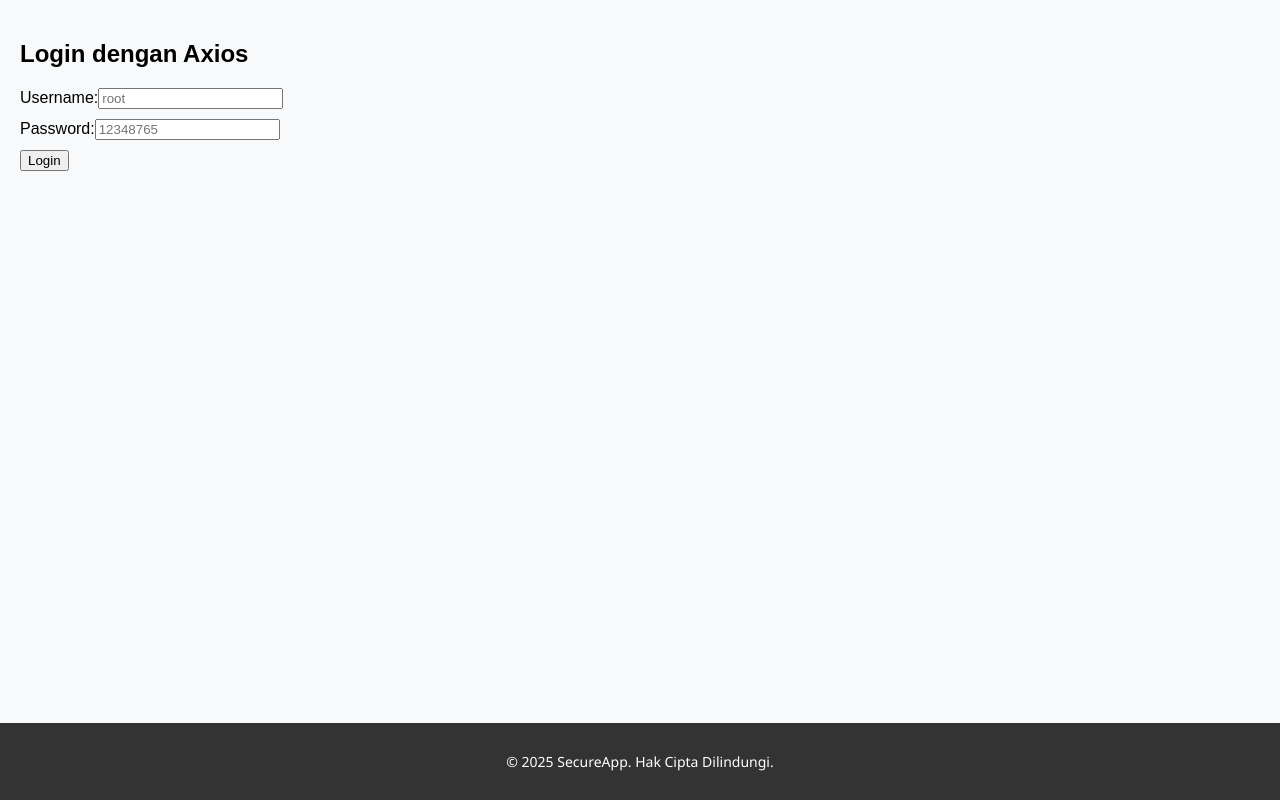
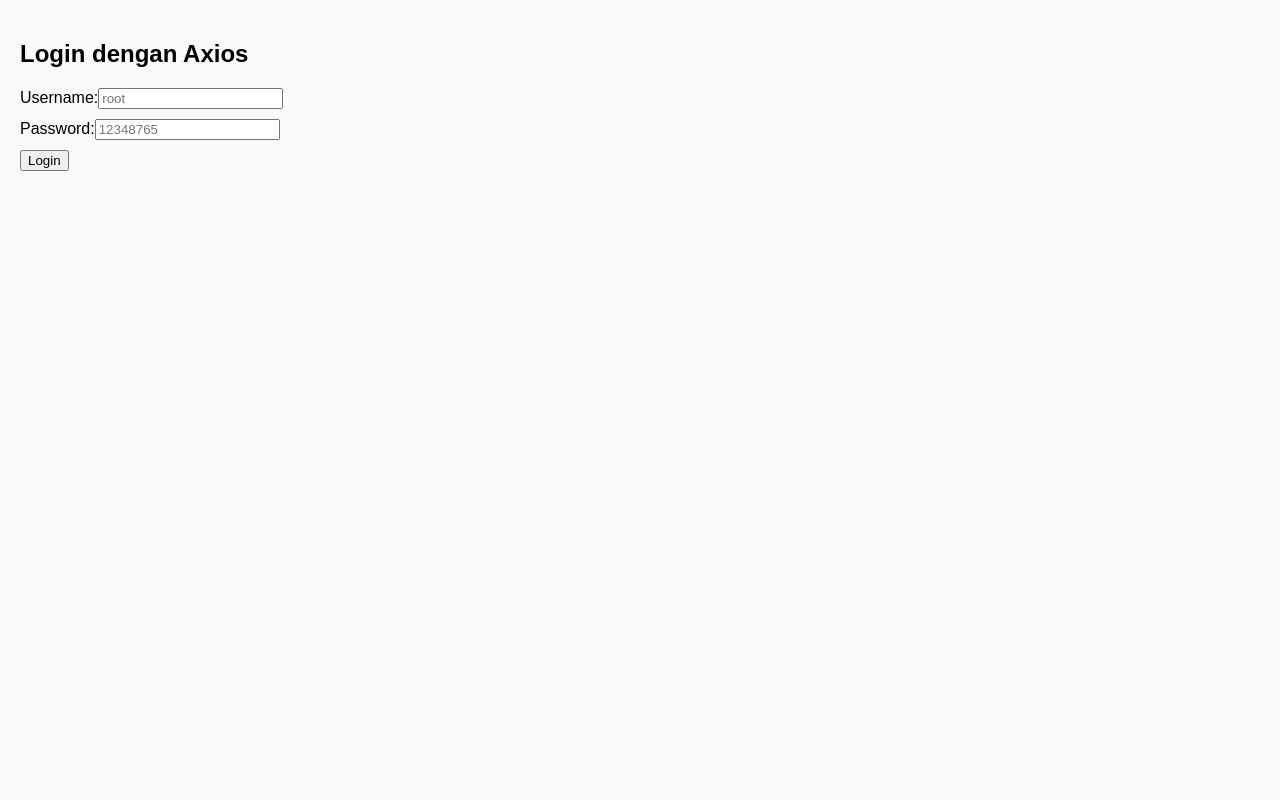
Before and after one commit to shin-meiri/main, a React (Create React App) app: page / in a window 1280 px wide. Built offline with nearby package versions, Linux system fonts and the light colour scheme.

Commit message:
Update Footer.jsx

```diff
--- a/src/components/Footer.jsx
+++ b/src/components/Footer.jsx
@@ -1,20 +1,7 @@
-function Footer() {
-  return (
-    <footer style={styles.footer}>
-      <p>&copy; 2025 SecureApp. Hak Cipta Dilindungi.</p>
-    </footer>
-  );
-}
+import React from 'react';
 
-const styles = {
-  footer: {
-    backgroundColor: '#333',
-    color: 'white',
-    textAlign: 'center',
-    padding: '15px',
-    marginTop: 'auto',
-    fontSize: '14px',
-  },
+const Footer = () => {
+  return <></>;
 };
 
 export default Footer;
```
